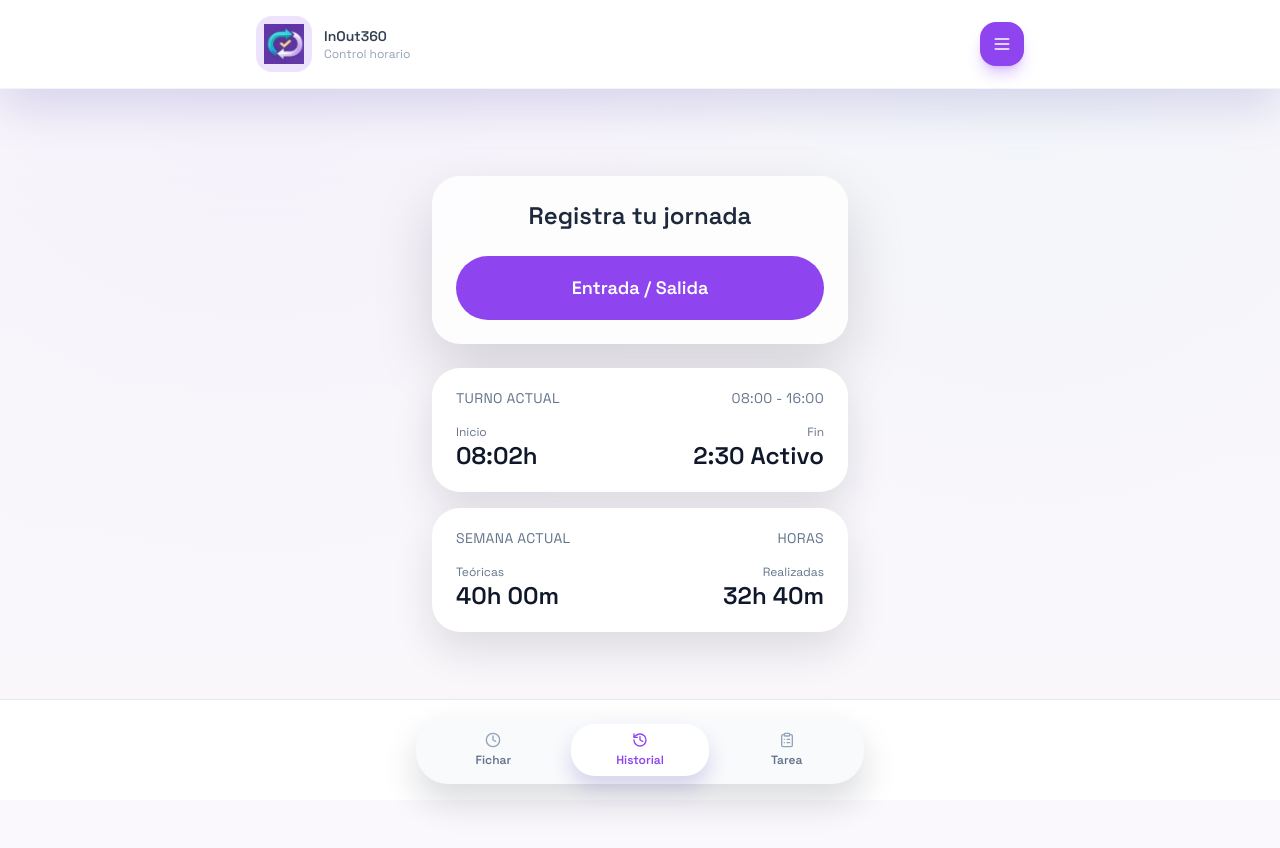
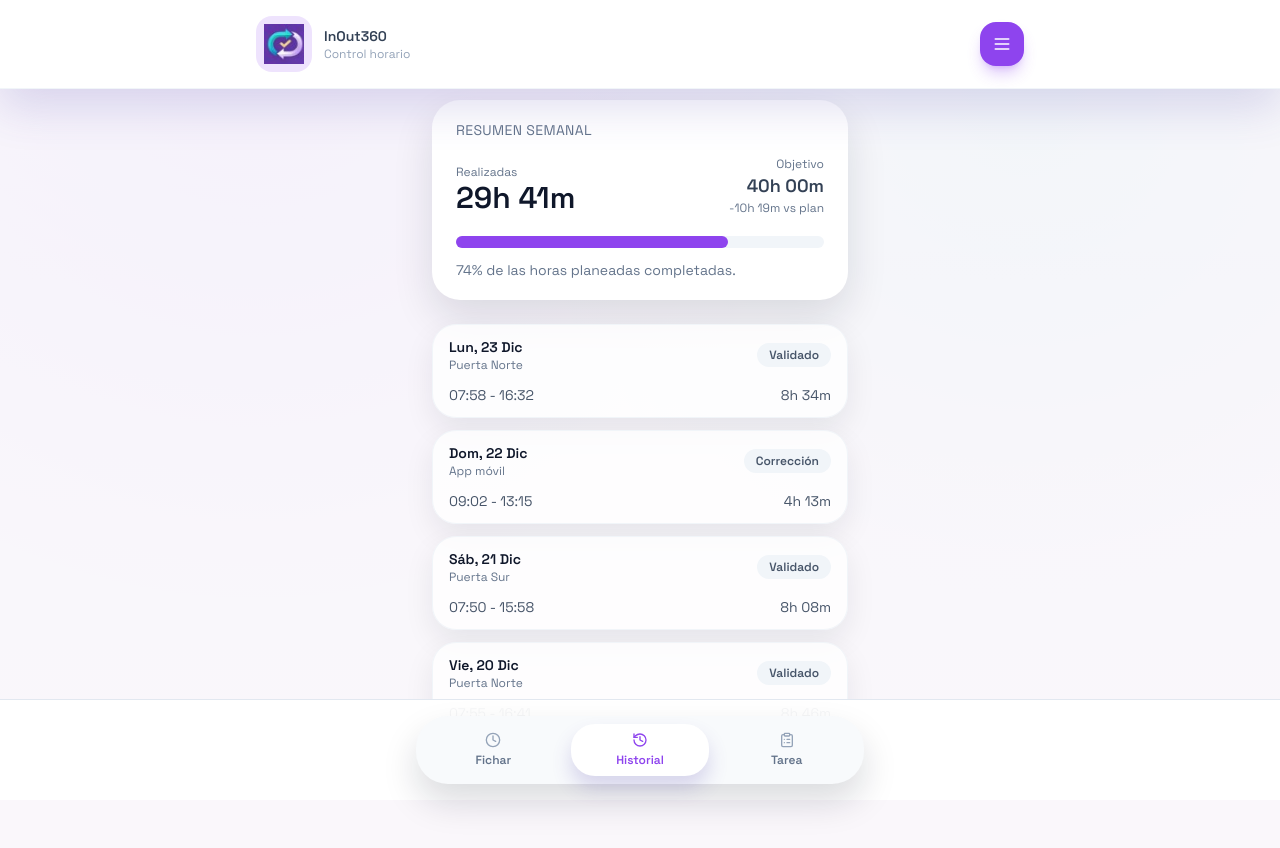
Before and after one commit to blascouson/app-falsa-shadcn, a React (Vite) app: page / in a window 1280 px wide. Both pictures are taken after a click on the button "Historial". Shown: the top 848 px of the page. Before the commit the page ends 800 px from the top, so only its background shows below. Built offline with nearby package versions, Linux system fonts and the light colour scheme; a web font is replaced by a local one.

Commit message:
Add weekly summary functionality and history entries display

```diff
--- a/src/App.tsx
+++ b/src/App.tsx
@@ -1,6 +1,7 @@
 import { useState } from "react";
 import { ClipboardList, Clock4, History, Menu } from "lucide-react";
 import { Button } from "./components/ui/button";
+import { historyEntries } from "./data/mock-data";
 import logoIcon from "./assets/icono_inout360.jpg";
 
 type BottomNavId = "panel" | "historial" | "tareas";
@@ -17,8 +18,41 @@ const bottomNavItems: BottomNavItem[] = [
   { id: "tareas", label: "Tarea", icon: ClipboardList },
 ];
 
+const WEEKLY_TARGET_MINUTES = 40 * 60;
+
+function parseDurationToMinutes(value: string) {
+  const match = value.match(/(?:(\d+)h)?\s*(?:(\d+)m)?/i);
+  if (!match) return 0;
+  const hours = match[1] ? Number(match[1]) : 0;
+  const minutes = match[2] ? Number(match[2]) : 0;
+  return hours * 60 + minutes;
+}
+
+function formatDuration(totalMinutes: number) {
+  const absoluteMinutes = Math.abs(totalMinutes);
+  const hours = Math.floor(absoluteMinutes / 60);
+  const minutes = absoluteMinutes % 60;
+  const sign = totalMinutes < 0 ? "-" : "";
+  return `${sign}${hours}h ${minutes.toString().padStart(2, "0")}m`;
+}
+
+function getWeeklySummaryMinutes() {
+  const actualMinutes = historyEntries.reduce((sum, entry) => sum + parseDurationToMinutes(entry.total), 0);
+  const variance = actualMinutes - WEEKLY_TARGET_MINUTES;
+  const progress = Math.max(0, Math.min(100, Math.round((actualMinutes / WEEKLY_TARGET_MINUTES) * 100)));
+  return {
+    actualMinutes,
+    variance,
+    progress,
+    formattedActual: formatDuration(actualMinutes),
+    formattedTarget: formatDuration(WEEKLY_TARGET_MINUTES),
+  };
+}
+
 export default function App() {
-  const [activeNav, setActiveNav] = useState<BottomNavId>("tareas");
+  const [activeNav, setActiveNav] = useState<BottomNavId>("panel");
+  const weeklySummary = getWeeklySummaryMinutes();
+  const varianceLabel = weeklySummary.variance > 0 ? `+${formatDuration(weeklySummary.variance)}` : formatDuration(weeklySummary.variance);
 
   return (
     <div className="min-h-screen bg-background/80">
@@ -39,14 +73,16 @@ export default function App() {
         </div>
       </nav>
 
-      <main className="mx-auto w-full max-w-md px-4 pt-44 pb-32">
+      <main className="mx-auto w-full max-w-md px-4 pt-[100px] pb-32">
+        {activeNav === "panel" && (
+          <div className="space-y-4">
             <div className="rounded-[28px] bg-white/80 p-6 text-center shadow-[0_25px_60px_rgba(8,8,20,0.15)]">
               <p className="mb-6 text-2xl font-semibold text-slate-800">Registra tu jornada</p>
               <Button size="lg" className="h-16 w-full rounded-[32px] text-lg">
                 Entrada / Salida
               </Button>
             </div>
-        <div className="mt-6 rounded-[28px] bg-white px-6 py-5 text-slate-900 shadow-[0_18px_40px_rgba(15,23,42,0.12)]">
+            <div className="rounded-[28px] bg-white px-6 py-5 text-slate-900 shadow-[0_18px_40px_rgba(15,23,42,0.12)]">
               <div className="flex items-center justify-between text-sm uppercase tracking-wide text-slate-500">
                 <span>Turno actual</span>
                 <span>08:00 - 16:00</span>
@@ -62,24 +98,77 @@ export default function App() {
                 </div>
               </div>
             </div>
-        <div className="mt-4 rounded-[28px] bg-white px-6 py-5 text-slate-900 shadow-[0_18px_40px_rgba(15,23,42,0.12)]">
+            <div className="rounded-[28px] bg-white px-6 py-5 text-slate-900 shadow-[0_18px_40px_rgba(15,23,42,0.12)]">
               <div className="flex items-center justify-between text-sm uppercase tracking-wide text-slate-500">
                 <span>Semana actual</span>
                 <span>Horas</span>
               </div>
               <div className="mt-4 grid grid-cols-2 gap-4">
                 <div>
-              <p className="text-xs text-slate-500">Teóricas</p>
-              <p className="text-2xl font-semibold text-slate-900">40h 00m</p>
+                  <p className="text-xs text-slate-500">Acumuladas</p>
+                  <p className="text-2xl font-semibold text-slate-900">{weeklySummary.formattedTarget}</p>
                 </div>
                 <div className="text-right">
                   <p className="text-xs text-slate-500">Realizadas</p>
-              <p className="text-2xl font-semibold text-slate-900">32h 40m</p>
+                  <p className="text-2xl font-semibold text-slate-900">{weeklySummary.formattedActual}</p>
                 </div>
               </div>
+              <div className="mt-5 h-3 rounded-full bg-slate-100">
+                <div className="h-full rounded-full bg-primary" style={{ width: `${weeklySummary.progress}%` }} />
+              </div>
+              <p className="mt-3 text-sm text-slate-500">{weeklySummary.progress}% completado · {varianceLabel} vs plan</p>
+            </div>
+          </div>
+        )}
 
+        {activeNav === "historial" && (
+          <div className="space-y-6">
+            <div className="rounded-[28px] bg-white px-6 py-5 text-slate-900 shadow-[0_18px_40px_rgba(15,23,42,0.12)]">
+              <p className="text-sm uppercase tracking-wide text-slate-500">Resumen semanal</p>
+              <div className="mt-4 flex items-end justify-between">
+                <div>
+                  <p className="text-xs text-slate-500">Realizadas</p>
+                  <p className="text-3xl font-semibold text-slate-900">{weeklySummary.formattedActual}</p>
+                </div>
+                <div className="text-right">
+                  <p className="text-xs text-slate-500">Objetivo</p>
+                  <p className="text-lg font-semibold text-slate-700">{weeklySummary.formattedTarget}</p>
+                  <p className="text-xs text-slate-500">{varianceLabel} vs plan</p>
+                </div>
+              </div>
+              <div className="mt-5 h-3 rounded-full bg-slate-100">
+                <div className="h-full rounded-full bg-primary" style={{ width: `${weeklySummary.progress}%` }} />
+              </div>
+              <p className="mt-3 text-sm text-slate-500">{weeklySummary.progress}% de las horas planeadas completadas.</p>
+            </div>
+            <div className="space-y-3">
+              {historyEntries.map((entry) => (
+                <div key={entry.id} className="rounded-[24px] border border-slate-100 bg-white/80 px-4 py-3 shadow-[0_12px_30px_rgba(15,23,42,0.08)]">
+                  <div className="flex items-center justify-between">
+                    <div>
+                      <p className="text-sm font-semibold text-slate-900">{entry.date}</p>
+                      <p className="text-xs text-slate-500">{entry.location}</p>
+                    </div>
+                    <span className="rounded-full bg-slate-100 px-3 py-1 text-xs font-semibold text-slate-600">{entry.status}</span>
+                  </div>
+                  <div className="mt-3 flex items-center justify-between text-sm text-slate-600">
+                    <span>
+                      {entry.checkIn} - {entry.checkOut}
+                    </span>
+                    <span>{entry.total}</span>
+                  </div>
+                </div>
+              ))}
+            </div>
+          </div>
+        )}
 
+        {activeNav === "tareas" && (
+          <div className="rounded-[28px] bg-white/90 p-8 text-center text-slate-600 shadow-[0_18px_40px_rgba(15,23,42,0.12)]">
+            <p className="text-lg font-semibold text-slate-900">Gestión de tareas</p>
+            <p className="mt-2 text-sm">Próximamente podrás seleccionar y pausar tareas desde esta vista.</p>
           </div>
+        )}
       </main>
 
       <nav className="fixed inset-x-0 bottom-0 border-t border-slate-200 bg-white/95 px-4 py-4">
```
Lines whose indentation alone changed are shown as unchanged.
